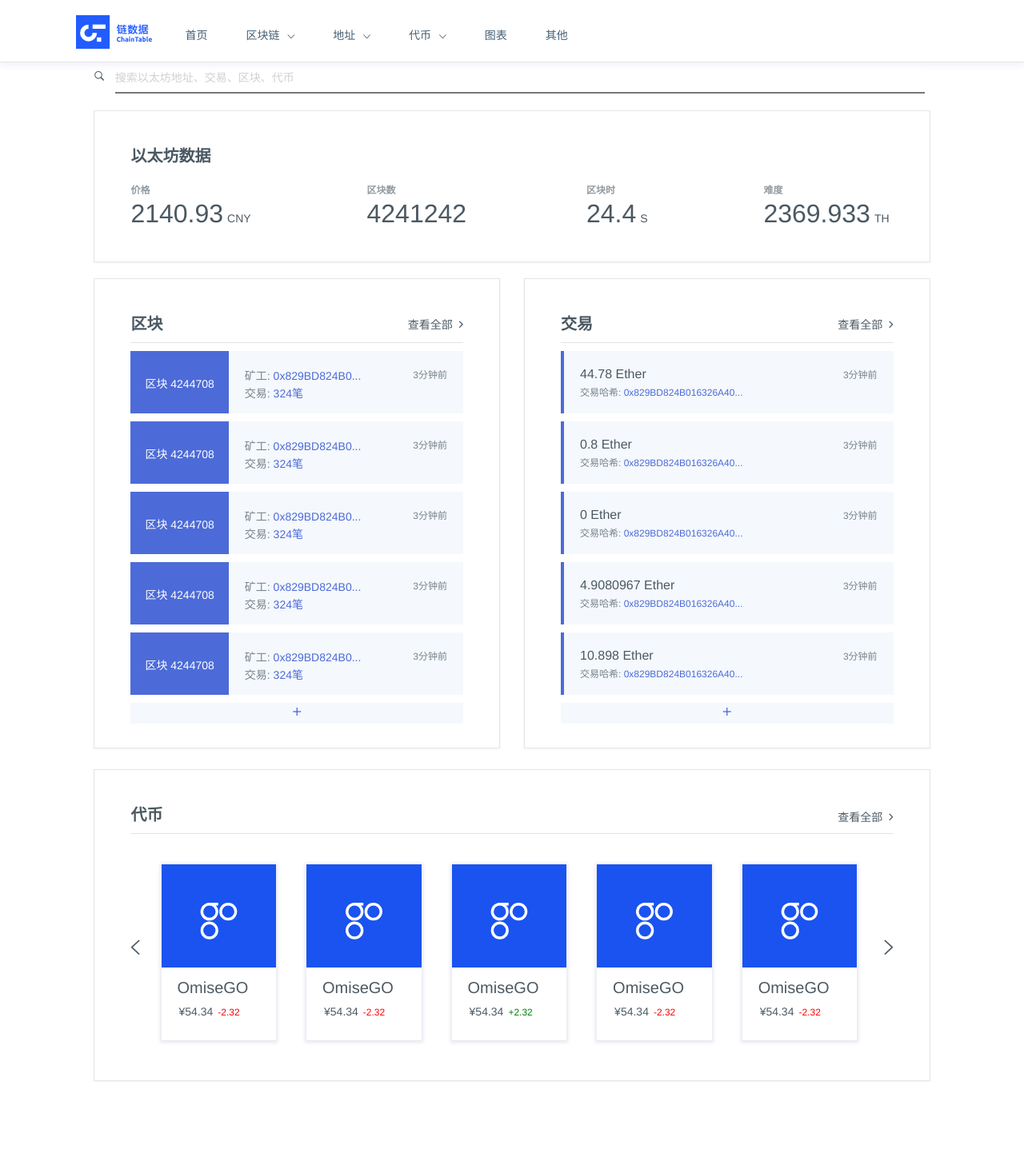
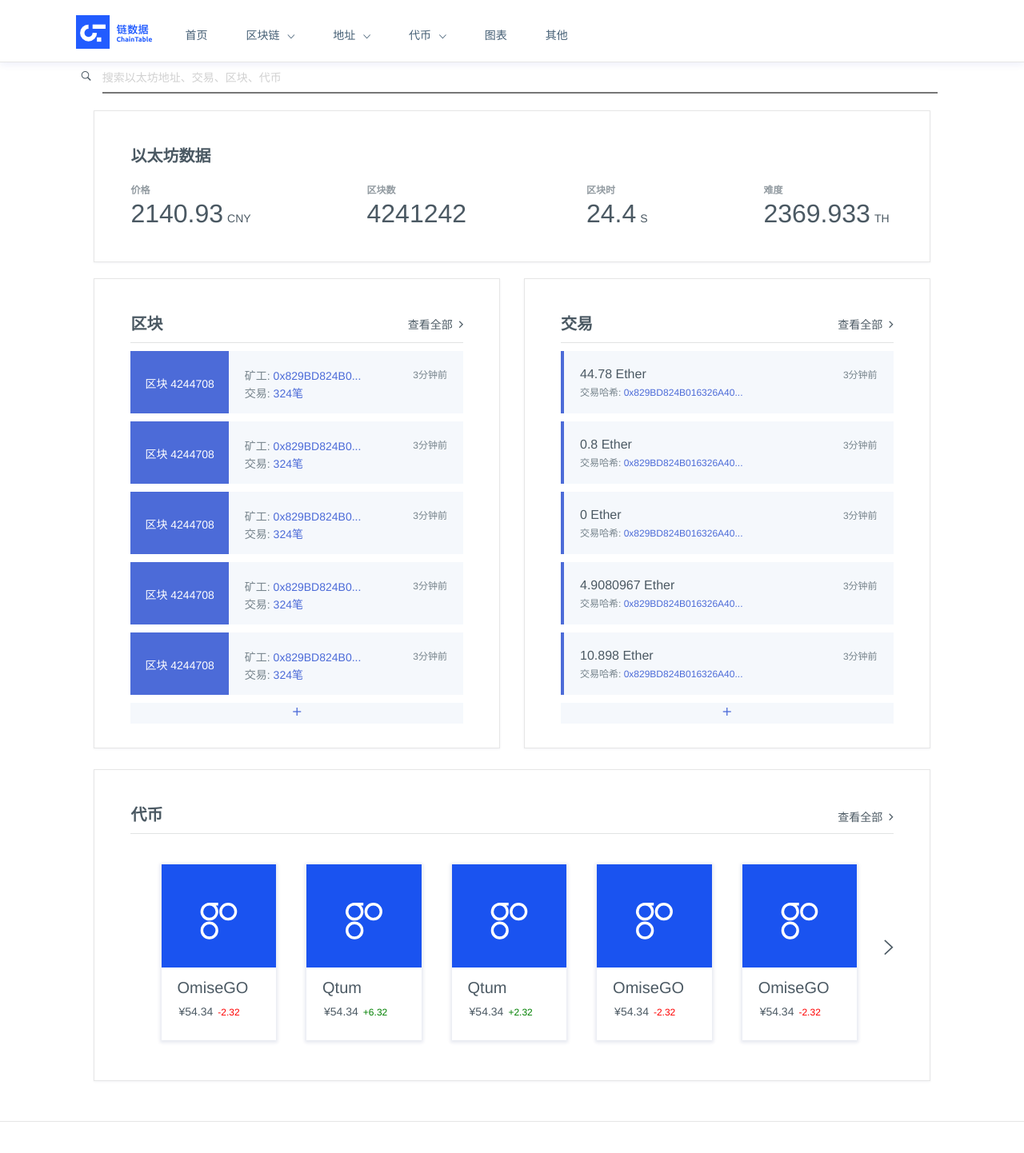
Before and after one commit to liucsny/Eth_vue, a Vue app in the folder etherchain/: page /#/ in a window 1280 px wide. Shown: the top 1442 px of the page at 80% size. Before the commit the page ends 1362 px from the top, so only its background shows below. Built offline with nearby package versions, Linux system fonts and the light colour scheme.

Commit message:
change logocolor

```diff
--- a/etherchain/src/App.vue
+++ b/etherchain/src/App.vue
@@ -2,7 +2,7 @@
   <div id="app">
     <app-nav></app-nav>
     <router-view></router-view>
-    <!-- <app-footer></app-footer>  -->
+    <app-footer></app-footer>
   </div>
 </template>
 
--- a/etherchain/src/components/Footer.vue
+++ b/etherchain/src/components/Footer.vue
@@ -9,21 +9,17 @@
 
 <script>
 export default {
-  name: 'hello',
-  data () {
-    return {
-      msg: 'Welcome to Your Vue.js App'
-    }
-  }
 }
 </script>
 
 <style scoped>
 footer{
-  background-color: #7F7F7F;
-  height: 100px;
-  position: absolute;
+  background-color: white;
+  border-top: 1.5px solid rgba(214,214,214,.6);
+  height:300px;
   bottom: 0;
   width: 100%;
+  margin-top: 50px;
 }
+
 </style>
--- a/etherchain/src/components/Home.vue
+++ b/etherchain/src/components/Home.vue
@@ -162,18 +162,18 @@
           },
         },
         {
-          name:"OmiseGO",
+          name:"Qtum",
           data:{
             img:require('../assets/tokens/omg.svg'),
             price:{
               val:54.34,
-              change:-2.32,
+              change:6.32,
               unit:"¥",
             },
           },
         },
         {
-          name:"OmiseGO",
+          name:"Qtum",
           data:{
             img:require('../assets/tokens/omg.svg'),
             price:{
@@ -402,16 +402,16 @@
   padding: 0;
   text-align: center;
   padding:1px;
+  transition: .2s;
 }
 .ion-android-add{
   color: #4c6bd8;
   margin-top: 2px;
 }
-.morePlus{
-  transition: .2s;
-}
+
 .morePlus:hover{
   background-color: #1038ff;
+  opacity: .8;
   transition: .2s;
 }
 
--- a/etherchain/src/components/Navbar.vue
+++ b/etherchain/src/components/Navbar.vue
@@ -138,18 +138,16 @@
 }
 
 .searchContainer{
-  margin:10px auto;
-  width: 94%;
+	display: flex;
+	margin:10px auto;
+	width: 97%;
 }
 
 .ion-ios-search-strong{
-	display: block;
-	float: left;
 	padding-right: 1.3%;
 }
 
 input[type="text"]{
-	display: block;
 	outline:none;
 	width: 97%;
 	font-size: 14px;
--- /dev/null
+++ b/etherchain/src/components/blockList.vue
@@ -0,0 +1,30 @@
+<template>
+	<div class="container narrow">
+		<div id="blue">
+			<p>Lorem ipsum dolor sit amet, consectetur adipisicing elit. Aspernatur deleniti assumenda animi voluptates libero quas eveniet illum consequuntur, voluptatem quo ipsum, hic saepe accusantium repellat officia magnam eligendi voluptate quam.</p>
+		</div>
+	</div>
+</template>
+
+<script>
+
+export default {
+	components:{
+	}
+}
+</script>
+
+<style scoped>
+.narrow{
+	width: 84%;
+}
+
+
+#blue{
+	background-color: royalblue;
+	height: 100%;
+	width: 100%;
+	color:white;
+	padding: 10px;
+}
+</style>
--- a/etherchain/src/components/cardCarousel.vue
+++ b/etherchain/src/components/cardCarousel.vue
@@ -33,28 +33,40 @@
 			cardCarousel:{
 				position:0,
 				step:0,
-				amount: 8,
+				amount:8,
 			},
 		}
 	},
 	methods:{
 		Arrow:function(direction){
 			let cardCarousel = document.getElementsByClassName("cardCarousel")[0];
+
 			let card = document.getElementsByClassName("card")[0],
 				width = card.offsetWidth,
 				marginLeft = window.getComputedStyle(card).marginLeft,
 				stepWidth = parseFloat(width) +parseFloat(marginLeft)*2;
 
+			let leftBtn = document.getElementsByClassName("ion-ios-arrow-left")[0],
+				rightBtn = document.getElementsByClassName("ion-ios-arrow-right")[0];
+
 			if (direction === "left") {
-				if(this.cardCarousel.position > 0 && this.cardCarousel.position <= this.cardCarousel.amount-5){
-					this.cardCarousel.position -= 1;
+				this.cardCarousel.position -= 1;
+				if(this.cardCarousel.position < this.cardCarousel.amount-5){
+					rightBtn.style.visibility = "visible";
 				}
-			} else {
-				if(this.cardCarousel.position >= 0 && this.cardCarousel.position < this.cardCarousel.amount-5){
-					this.cardCarousel.position += 1;
+				if(this.cardCarousel.position <= 0){
+					leftBtn.style.visibility = "hidden";
+				}
+			} else if(direction === "right") {
+				this.cardCarousel.position += 1;
+				if(this.cardCarousel.position <= 1){
+					leftBtn.style.visibility = "visible";
+				}else if(this.cardCarousel.position === this.cardCarousel.amount-5){
+					rightBtn.style.visibility = "hidden";
 				}
 			}
 
+			console.log(this.cardCarousel.position);
 			this.cardCarousel.step = stepWidth*this.cardCarousel.position;
 
 			cardCarousel.style.transform = "translate( -"+ this.cardCarousel.step +"px,0)";
@@ -149,6 +161,10 @@
 	font-size: 18px;
 }
 
+.ion-ios-arrow-left{
+	visibility:hidden;
+}
+
 .tokenCardTitle{
 	padding: 10px 20px;
 	font-size: 20px;
@@ -162,6 +178,6 @@
 .tokenCardTitle + div > div{
 	display: inline-block;
 	font-size: 12px;
-	padding-left: 6px;
+	padding: 0 0 20% 6px;
 }
 </style>
--- a/etherchain/src/router/index.js
+++ b/etherchain/src/router/index.js
@@ -1,6 +1,7 @@
 import Vue from 'vue'
 import Router from 'vue-router'
 import Home from '@/components/Home'
+import blockList from "@/components/blockList.vue"
 
 Vue.use(Router)
 
@@ -10,6 +11,11 @@
       path: '/',
       name: 'Home',
       component: Home
+    },
+    {
+      path: '/blocklist',
+      name: 'blockList',
+      component: blockList
     }
   ]
 })
```
